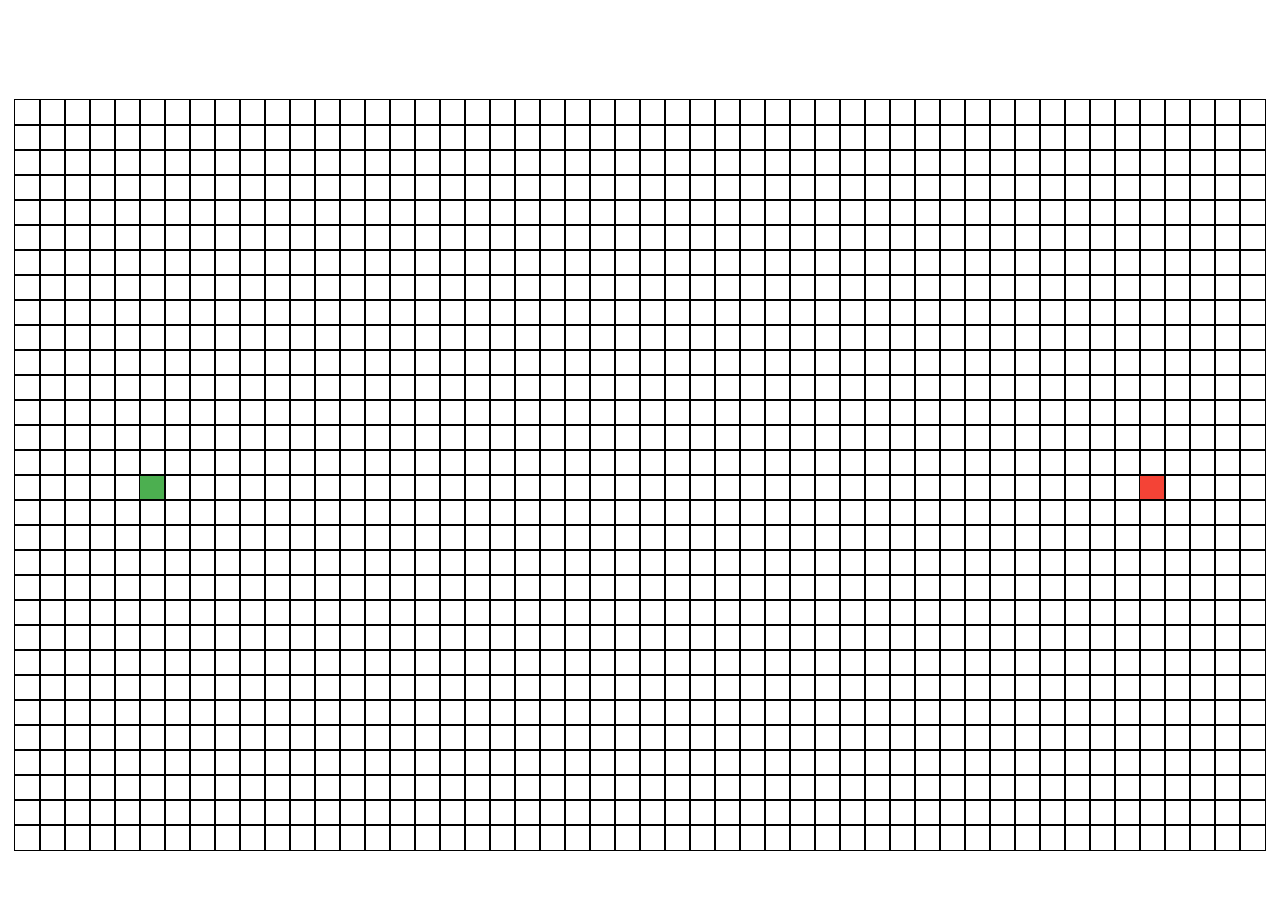
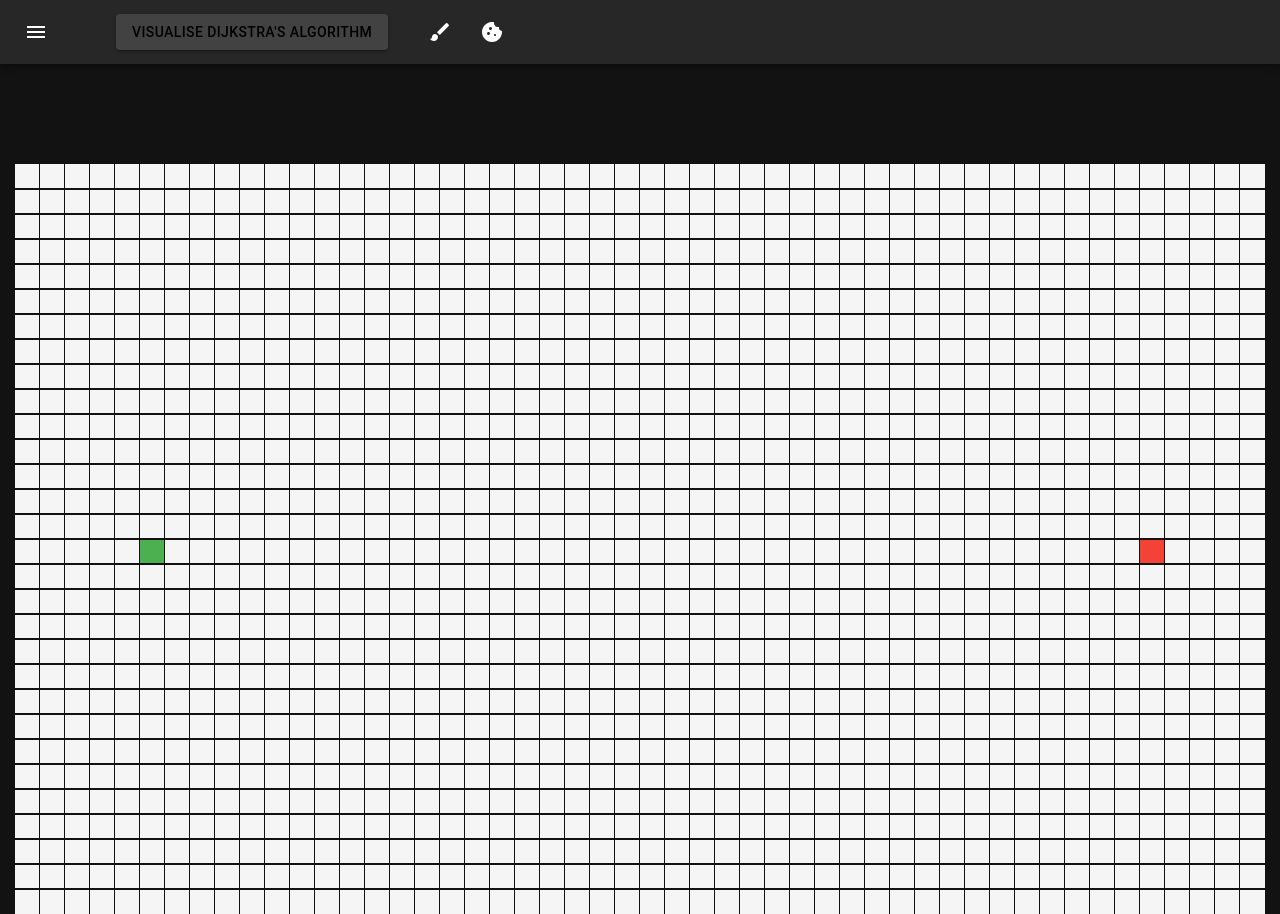
Before and after one commit to jchantrell/pathfinding-visualiser, a React (Create React App) app: page / in a window 1280 px wide. Before the commit the page ends 858 px from the top, so only its background shows below. Built offline with nearby package versions, Linux system fonts and the light colour scheme.

Commit message:
implement mui, add nav bar, refactor visuals

```diff
--- a/package.json
+++ b/package.json
@@ -5,6 +5,7 @@
   "dependencies": {
     "@emotion/react": "^11.9.0",
     "@emotion/styled": "^11.8.1",
+    "@mui/icons-material": "^5.6.2",
     "@mui/material": "^5.6.3",
     "@testing-library/jest-dom": "^5.16.4",
     "@testing-library/react": "^13.1.1",
--- a/public/index.html
+++ b/public/index.html
@@ -10,34 +10,13 @@
 			content="Web site created using create-react-app"
 		/>
 		<link rel="apple-touch-icon" href="%PUBLIC_URL%/logo192.png" />
-    <!--
-      manifest.json provides metadata used when your web app is installed on a
-      user's mobile device or desktop. See https://developers.google.com/web/fundamentals/web-app-manifest/
-    -->
+
 		<link rel="manifest" href="%PUBLIC_URL%/manifest.json" />
-    <!--
-      Notice the use of %PUBLIC_URL% in the tags above.
-      It will be replaced with the URL of the `public` folder during the build.
-      Only files inside the `public` folder can be referenced from the HTML.
 
-      Unlike "/favicon.ico" or "favicon.ico", "%PUBLIC_URL%/favicon.ico" will
-      work correctly both with client-side routing and a non-root public URL.
-      Learn how to configure a non-root public URL by running `npm run build`.
-    -->
-    <title>React App</title>
+		<title>Pathfinder</title>
 	</head>
 	<body>
 		<noscript>You need to enable JavaScript to run this app.</noscript>
 		<div id="root"></div>
-    <!--
-      This HTML file is a template.
-      If you open it directly in the browser, you will see an empty page.
-
-      You can add webfonts, meta tags, or analytics to this file.
-      The build step will place the bundled scripts into the <body> tag.
-
-      To begin the development, run `npm start` or `yarn start`.
-      To create a production bundle, use `npm run build` or `yarn build`.
-    -->
 	</body>
 </html>
--- a/src/App.js
+++ b/src/App.js
@@ -1,11 +1,24 @@
 import * as React from 'react';
 import Visualiser from './components/visualiser';
+import NavBar from './components/nav';
+import { ThemeProvider, createTheme } from '@mui/material/styles';
+import CssBaseline from '@mui/material/CssBaseline';
+
+const darkTheme = createTheme({
+	palette: {
+		mode: 'dark',
+	},
+});
 
 function App() {
 	return (
-		<div>
-			<Visualiser></Visualiser>
-		</div>
+		<>
+			<ThemeProvider theme={darkTheme}>
+				<CssBaseline />
+				<NavBar />
+				<Visualiser />
+			</ThemeProvider>
+		</>
 	);
 }
 
--- /dev/null
+++ b/src/components/nav.jsx
@@ -0,0 +1,87 @@
+import * as React from 'react';
+import { useState } from 'react';
+import AppBar from '@mui/material/AppBar';
+import Box from '@mui/material/Box';
+import Toolbar from '@mui/material/Toolbar';
+import Button from '@mui/material/Button';
+import IconButton from '@mui/material/IconButton';
+import MenuIcon from '@mui/icons-material/Menu';
+import MenuItem from '@mui/material/MenuItem';
+import Menu from '@mui/material/Menu';
+import CookieIcon from '@mui/icons-material/Cookie';
+import { Brush } from '@mui/icons-material';
+
+const NavBar = () => {
+	const [anchorEl, setAnchorEl] = React.useState(null);
+	const [algorithm, setAlgorithm] = useState(`Dijkstra's`);
+	const open = Boolean(anchorEl);
+	const handleClick = (event) => {
+		setAnchorEl(event.currentTarget);
+	};
+	const handleClose = () => {
+		setAnchorEl(null);
+	};
+
+	const handleLogout = () => {
+		setAnchorEl(null);
+	};
+
+	return (
+		<Box
+			sx={{
+				flexGrow: 1,
+				alignItems: 'center',
+			}}
+		>
+			<AppBar position='static'>
+				<Toolbar sx={{ width: '100%' }}>
+					<IconButton
+						size='large'
+						edge='start'
+						color='inherit'
+						aria-label='menu'
+						sx={{ mr: 2, justifySelf: 'flex-start' }}
+						aria-controls={open ? 'basic-menu' : undefined}
+						aria-haspopup='true'
+						aria-expanded={open ? 'true' : undefined}
+						onClick={handleClick}
+					>
+						<MenuIcon />
+					</IconButton>
+
+					<Menu
+						id='basic-menu'
+						anchorEl={anchorEl}
+						open={open}
+						onClose={handleClose}
+						MenuListProps={{
+							'aria-labelledby': 'basic-button',
+						}}
+					>
+						<MenuItem onClick={handleClose}>Home</MenuItem>
+
+						<MenuItem onClick={handleClose}>Users</MenuItem>
+					</Menu>
+
+					<Button
+						sx={{ margin: '0 40px 0 40px', color: 'black' }}
+						color='inherit'
+						variant='contained'
+					>
+						Visualise {algorithm} algorithm
+					</Button>
+
+					<IconButton size='large' edge='start' color='inherit' sx={{ mr: 2 }}>
+						<Brush />
+					</IconButton>
+
+					<IconButton size='large' edge='start' color='inherit' sx={{ mr: 2 }}>
+						<CookieIcon />
+					</IconButton>
+				</Toolbar>
+			</AppBar>
+		</Box>
+	);
+};
+
+export default NavBar;
--- a/src/components/node/node.css
+++ b/src/components/node/node.css
@@ -1,5 +1,6 @@
 .node {
-	outline: 1px solid black;
+	outline: 1px solid #121212;
+	background-color: whitesmoke;
 	height: 25px;
 	width: 25px;
 }
@@ -13,7 +14,7 @@
 }
 
 .node-wall {
-	background: black;
+	background: #121212;
 }
 
 .node-start {
--- a/src/components/visualiser.css
+++ /dev/null
@@ -1,6 +0,0 @@
-.grid {
-	margin: 100px 0 0;
-	display: grid;
-	justify-content: center;
-	grid-template-columns: repeat(50, 25px);
-}
--- a/src/components/visualiser.jsx
+++ b/src/components/visualiser.jsx
@@ -1,7 +1,6 @@
 import * as React from 'react';
 import { useEffect, useState } from 'react';
 import Node from './node/node';
-import './visualiser.css';
 
 import { dijkstra, getShortestPath } from '../algorithms/dijkstra';
 
@@ -18,6 +17,13 @@ const Visualiser = () => {
 		const grid = initialiseGrid();
 		setGrid(grid);
 	}, []);
+
+	const style = {
+		margin: '100px 0 0',
+		display: 'grid',
+		justifyContent: 'center',
+		gridTemplateColumns: 'repeat(50, 25px)',
+	};
 
 	const updateGrid = (row, col) => {
 		const updated = grid.slice();
@@ -106,7 +112,7 @@ const Visualiser = () => {
 
 	return (
 		<>
-			<div className='grid'>
+			<div style={style}>
 				{grid.map((row, rowIndex) => {
 					return (
 						<div key={rowIndex}>
--- /dev/null
+++ b/src/global.css
@@ -0,0 +1,4 @@
+body {
+	margin: 0px;
+	padding: 0px;
+}
--- a/src/index.js
+++ b/src/index.js
@@ -1,10 +1,17 @@
 import React from 'react';
 import ReactDOM from 'react-dom/client';
 import App from './App';
+import './global.css';
+
+const style = {
+	margin: 0,
+	padding: 0,
+	border: 0,
+};
 
 const root = ReactDOM.createRoot(document.getElementById('root'));
 root.render(
 	<React.StrictMode>
-		<App />
+		<App style={style} />
 	</React.StrictMode>
 );
```
Also changed, not shown: 1 other file (tests, documents, lock files or other folders). Lines whose indentation alone changed are shown as unchanged.
